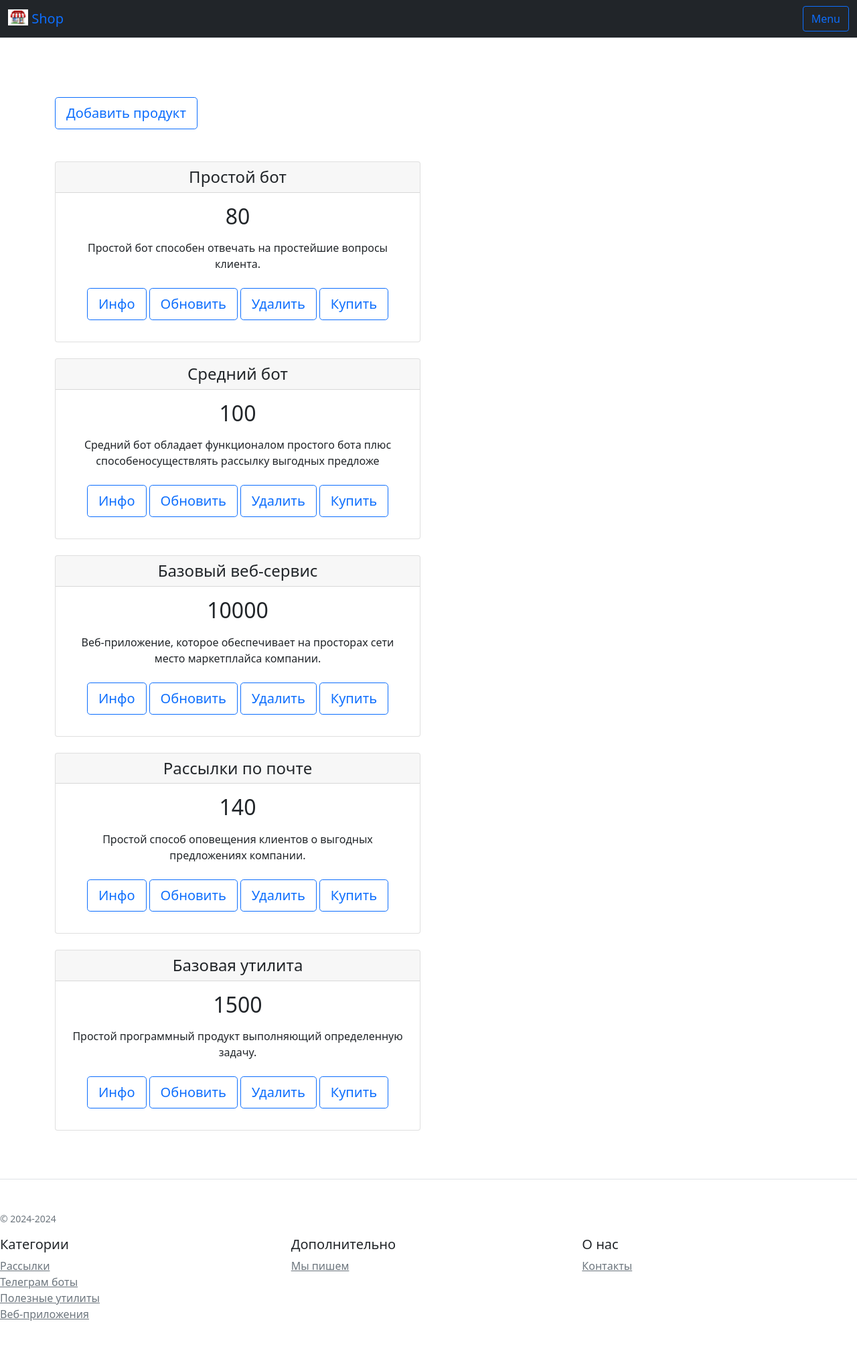
After one commit to KirSouL/shop_project, a Django app: template catalog/templates/catalog/product_list.html in a window 1280 px wide. The commit adds this page. Shown: the whole page at 67% size. Run offline with Django 5.2, Linux system fonts and the light colour scheme; the template is opened without the code that fills it: values that come from a table or form of the project are taken from there, others are empty; data comes from the database, SQL or seed files in the repository; some libraries are stand-ins or nearby versions.

Commit message:
update and create template

```diff
--- a/catalog/templates/catalog/base.html
+++ b/catalog/templates/catalog/base.html
@@ -16,10 +16,8 @@
     <p class="lead">{{ title_info }}</p>
 </div>
 <div class="container">
-    <div class="row text-center">
-        {% block content %}
-        {% endblock %}
-    </div>
+    {% block content %}
+    {% endblock %}
 </div>
 <footer class="pt-4 my-md-5 pt-md-5 border-top">
     <div class="row">
--- a/catalog/templates/catalog/include/inc_menu.html
+++ b/catalog/templates/catalog/include/inc_menu.html
@@ -1,7 +1,7 @@
 {% load static %}
 <nav class="navbar bg-dark border-bottom border-body">
     <div class="container-fluid">
-        <a class="navbar-brand" href="{% url 'catalog:home' %}">
+        <a class="navbar-brand" href="{% url 'catalog:product_list' %}">
             <img src="{% static 'images/logo.jpg' %}" alt="logo" width="30" height="24"
                  class="d-inline-block align-text-top">
             Shop
@@ -18,7 +18,7 @@
         <div class="collapse navbar-collapse" id="navbarSupportedContent">
             <ul class="navbar-nav me-auto mb-2 mb-lg-0">
                 <li class="nav-item">
-                    <a class="nav-link active" aria-current="page" href="{% url 'catalog:home' %}">Домашняя страница</a>
+                    <a class="nav-link active" aria-current="page" href="{% url 'catalog:product_list' %}">Домашняя страница</a>
                 </li>
                 <li class="nav-item">
                     <a class="nav-link active" aria-current="page" href="{% url 'catalog:category' %}">Категории</a>
--- /dev/null
+++ b/catalog/templates/catalog/product_list.html
@@ -0,0 +1,46 @@
+{% extends 'catalog/base.html' %}
+{% block content %}
+<div class="row">
+    <div class="col-12 mb-5">
+        <a class="btn btn-lg btn-block btn-outline-primary" href="{% url 'catalog:create_product' %}">
+            Добавить продукт
+        </a>
+    </div>
+</div>
+{% for object in object_list %}
+<div class="row text-center">
+    <div class="col-6" xmlns="http://www.w3.org/1999/html">
+        <div class="card mb-4 box-shadow">
+            <div class="card-header">
+                <h4 class="my-0 font-weight-normal">{{ object.product_name }}</h4>
+            </div>
+            <div class="card-body">
+                <h2 class="card-title pricing-card-title">{{ object.price }}</h2>
+                <ul class="list-unstyled mt-3 mb-4 text-center">
+                    <li>{{ object.info_product|slice:100 }}</li>
+                </ul>
+                <div class="btn-group">
+                    <p class="d-inline-flex gap-1">
+                        <a href="{% url 'catalog:product_detail' object.pk %}"
+                           class="btn btn-lg btn-block btn-outline-primary">
+                            Инфо
+                        </a>
+                        <a href="{% url 'catalog:update_product'%}"
+                           class="btn btn-lg btn-block btn-outline-primary">
+                            Обновить
+                        </a>
+                        <a href="{% url 'catalog:delete' object.pk %}"
+                           class="btn btn-lg btn-block btn-outline-primary">
+                            Удалить
+                        </a>
+                        <a class="btn btn-lg btn-block btn-outline-primary">
+                            Купить
+                        </a>
+                    </p>
+                </div>
+            </div>
+        </div>
+    </div>
+</div>
+{% endfor %}
+{% endblock %}
```
Also changed, not shown: catalog/templates/catalog/product.html (deleted, +0 -20 lines), catalog/templates/catalog/product_confirm_delete.html (added, +15 -0 lines), catalog/templates/catalog/product_detail.html (renamed from catalog/templates/catalog/home.html, +5 -4 lines), catalog/templates/catalog/product_form.html (added, +20 -0 lines).
